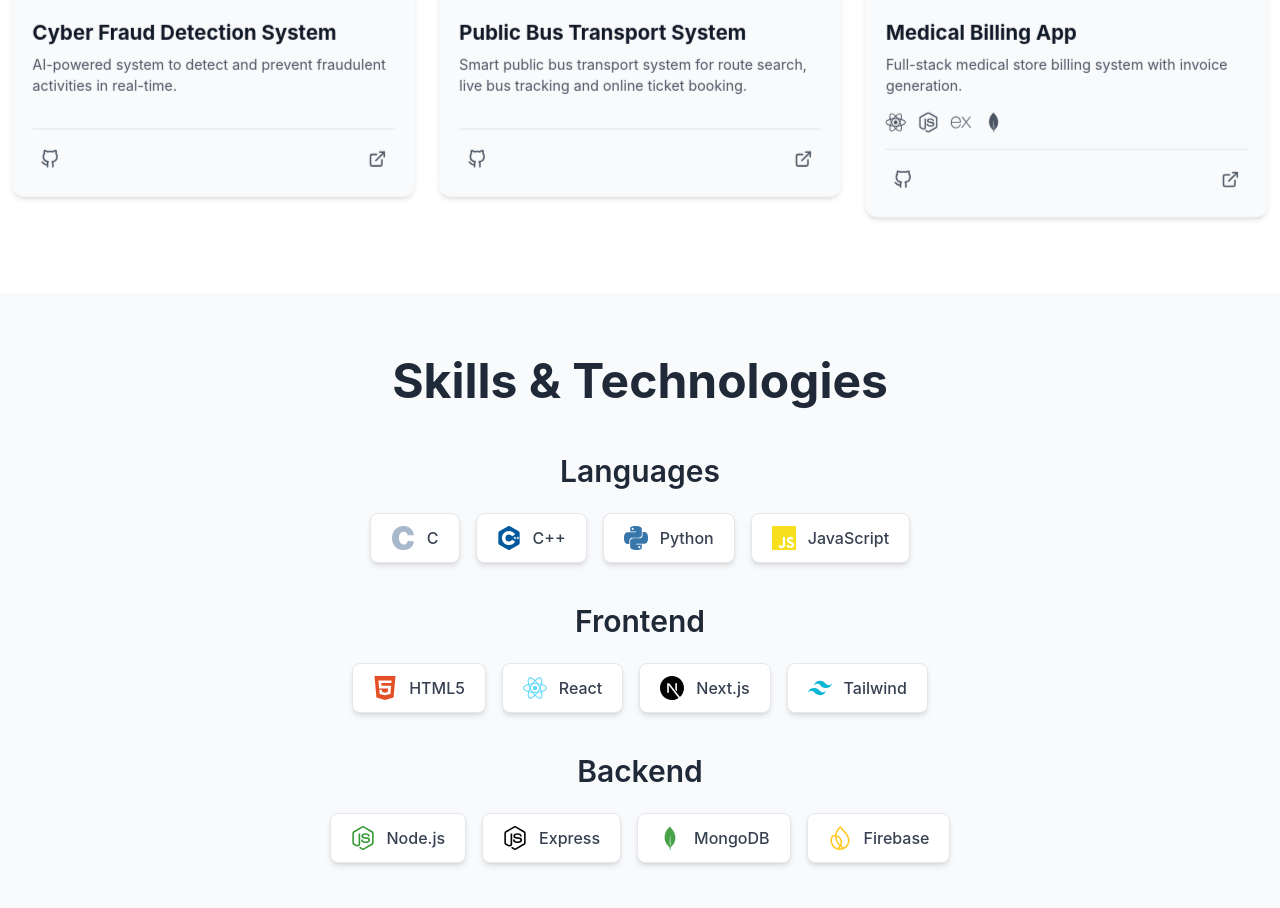
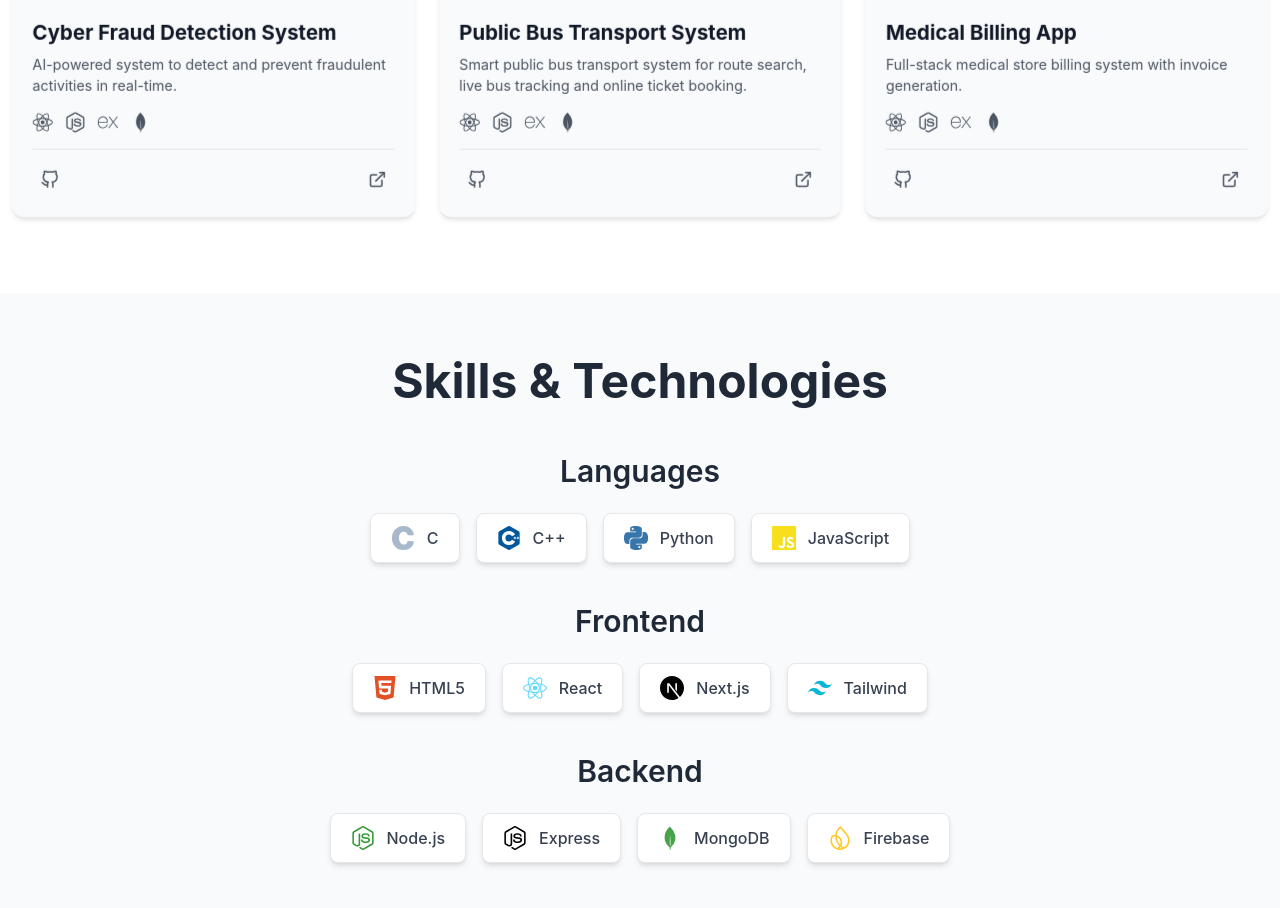
Before and after one commit to aryan-7050/my-portfolio, a React (Create React App) app: page / in a window 1280 px wide. Shown: the part 2426-3334 px from the top of the page. Built offline with nearby package versions, Linux system fonts and the light colour scheme.

Commit message:
Final Touchup

```diff
--- a/src/components/Projects.jsx
+++ b/src/components/Projects.jsx
@@ -136,7 +136,7 @@ const Projects = () => {
   fullDescription:
     "A smart cybersecurity platform that uses machine learning algorithms to detect suspicious transactions and prevent fraud in real-time. It analyzes user behavior, transaction patterns, and anomalies to improve security.",
 
-  tech: ["⚛️ React", "🟢 Node.js", "🍃 MongoDB", "🤖 Machine Learning", "🚀 Express"],
+ tech: ["React.js", "Node.js", "Express.js", "MongoDB", "Tailwind CSS"],
 
   github: "https://github.com/aryan-7050/cyber-fraud-detection",
   live: "https://cyber-fraud-detection.vercel.app",
@@ -158,7 +158,7 @@ const Projects = () => {
   fullDescription:
     "A modern public bus transport management system that allows passengers to search bus routes, track buses in real-time, and book tickets online. The system includes seat selection, QR-code based e-tickets, route management and real-time bus tracking for better public transportation experience.",
 
-  tech: ["⚛️ React.js", "🟢 Node.js", "🚀 Express.js", "🍃 MongoDB"],
+ tech: ["React.js", "Node.js", "Express.js", "MongoDB", "Tailwind CSS"],
 
   github: "https://github.com/rajpatil005/public-transport-tracking-mern",
   live: "https://public-transport-tracking-steel.vercel.app",
@@ -187,7 +187,7 @@ const Projects = () => {
 
   github: "https://github.com/aryan-7050/medical-bill-genrator",
 
-  live: "https://medical-bill-bk3m2v3b3-aryannp63-7374s-projects.vercel.app/",
+  live: "https://medical-bill-app-peach.vercel.app",
 
   // ✅ Use a good UI image (or replace with your screenshot)
 image: "https://images.unsplash.com/photo-1576091160550-2173dba999ef?w=800",
```
